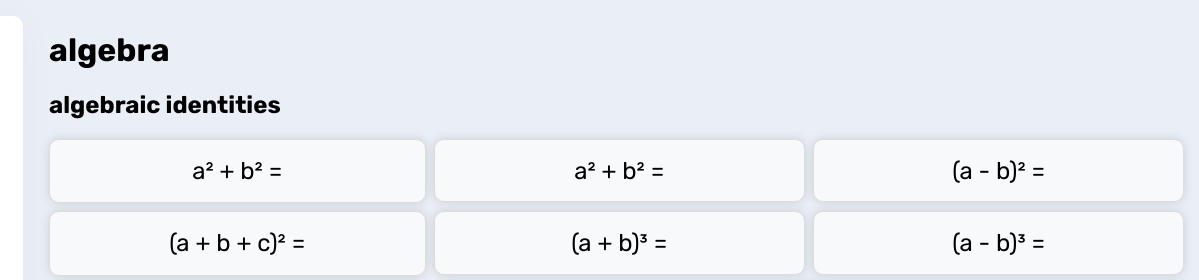
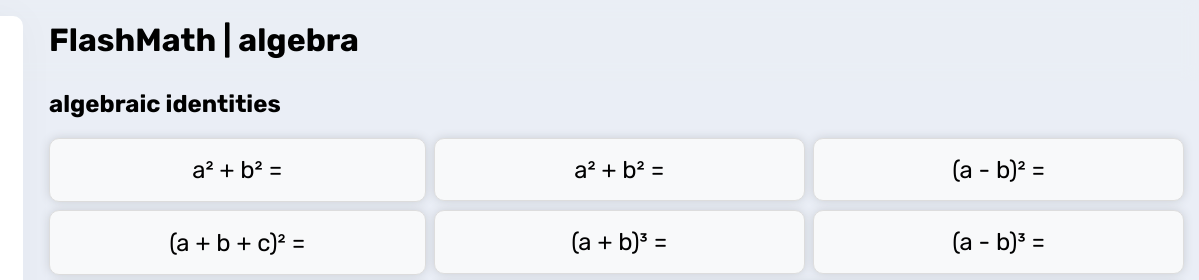
Before and after one commit to neel3o115/FlashMath, a plain HTML site: page algebra.html in a window 1280 px wide. Shown: the top 280 px of the page, 81-1280 px from the left. Drawn offline with nearby package versions, Linux system fonts and the light colour scheme; a web font is replaced by a local one.

Commit message:
finishing touches

```diff
--- a/algebra.html
+++ b/algebra.html
@@ -63,7 +63,11 @@
 
   <main class="main-content">
 
-    <h1>algebra</h1>
+    <header class="header">
+      <h1>FlashMath | algebra</h1>
+    </header>
+    <div style="margin-top: 80px;"></div>
+
     <h2 id = "one">algebraic identities</h2>
     <section class="flashcard">
       <div class="card" style="aspect-ratio: 6/1;">
--- a/styles.css
+++ b/styles.css
@@ -59,6 +59,18 @@
 #main-content {
   filter: blur(10px);
   transition: filter 0.5s ease;
+}
+
+header{
+  position: fixed;
+  top: 0;
+  margin-left: -120px;
+  padding-left: 120px;
+  width: 100%;
+  background-color: rgb(234, 238, 246, 0.6);
+  z-index: 1;
+  backdrop-filter: blur(8px);
+  -webkit-backdrop-filter: blur(8px);
 }
 
 :root {
```
Also changed, not shown: calculus.html (+5 -1 lines), geometry.html (+5 -1 lines), trigonometry.html (+5 -1 lines).
